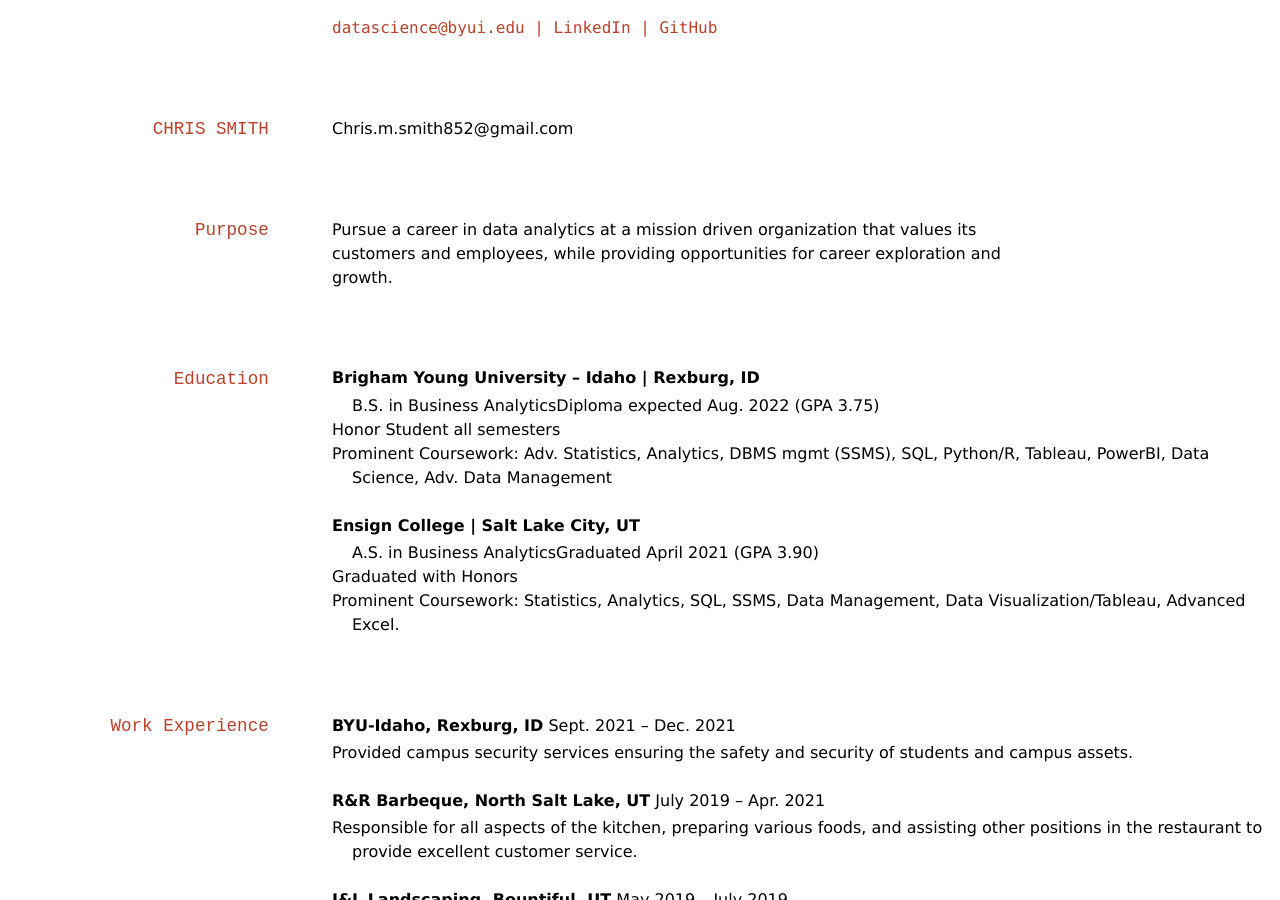
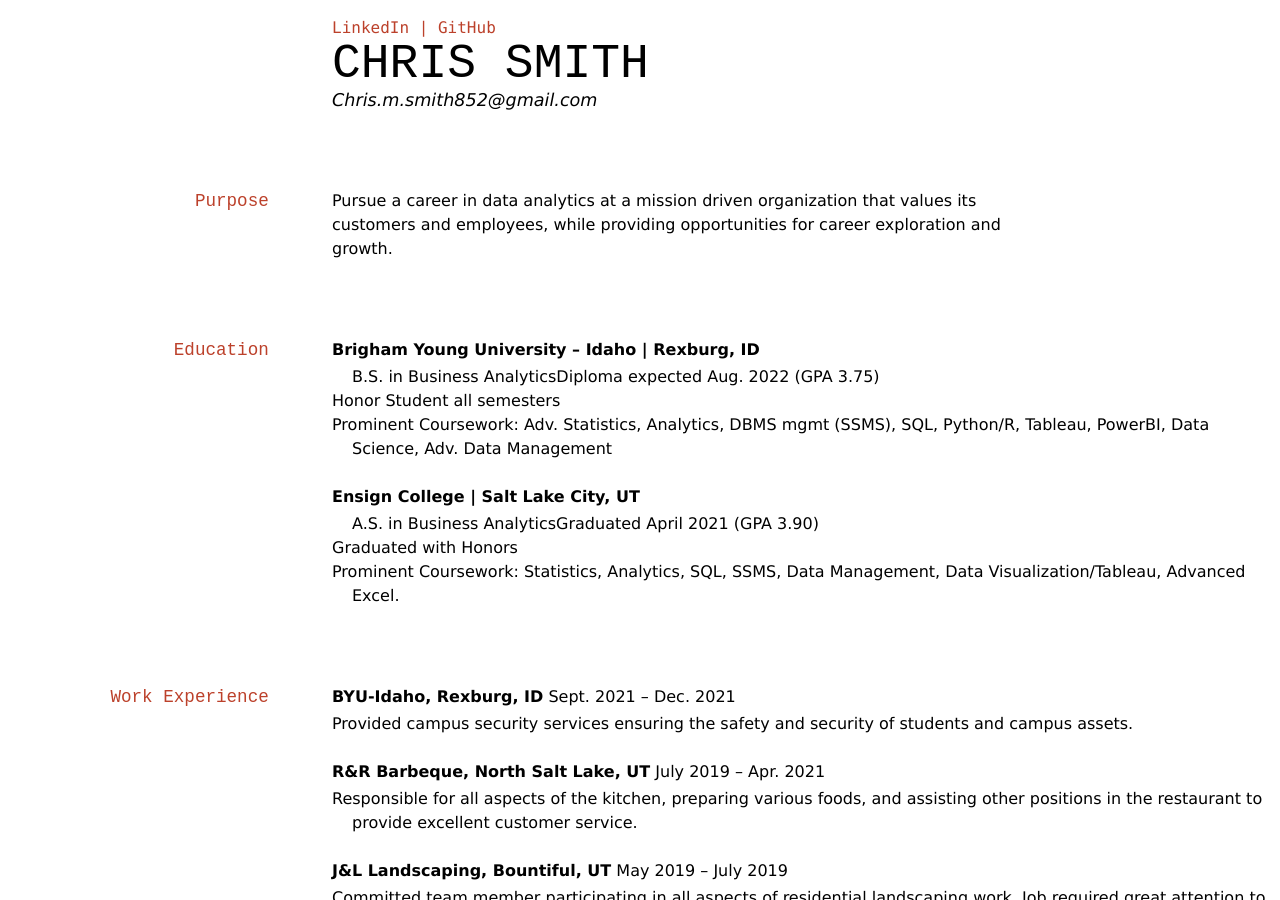
Before and after one commit to byui-git/Smith-Resume, a Jekyll site: the page built from docs/index.md, in a window 1280 px wide and 900 px high. Built offline with Jekyll 4.4.1, drawn with Linux system fonts in a browser that asks for light colours.

Commit message:
removed extra email

```diff
--- a/docs/index.md
+++ b/docs/index.md
@@ -5,12 +5,11 @@ title: Chris Smith's Resume
 
 
 <div id="webaddress">
-<a href="datascience@byui.edu">datascience@byui.edu</a>
-| <a href="https://www.linkedin.com/groups/13537407/">LinkedIn</a>
+<a href="https://www.linkedin.com/groups/13537407/">LinkedIn</a>
 | <a href="https://github.com/byuids-resumes">GitHub</a>
 </div>
 
-## CHRIS SMITH
+# CHRIS SMITH
 
 Chris.m.smith852@gmail.com
 
```
